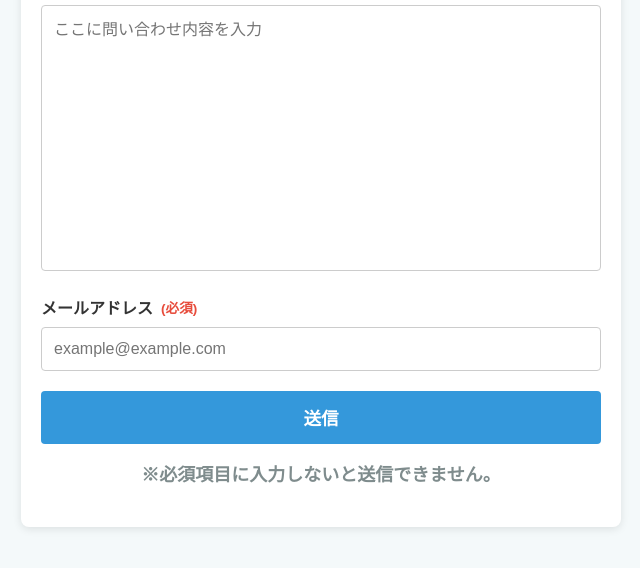
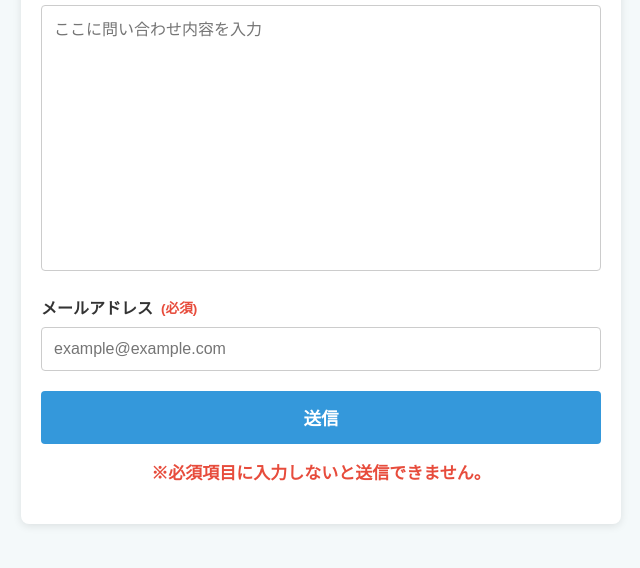
Before and after one commit to 5442mako/illst-forms, a plain HTML site: page index.html in a window 1280 px wide. Shown: the part 122-690 px from the top of the page, without its empty margins (319-959 px from the left). Drawn offline with Linux system fonts and the light colour scheme.

Commit message:
Update index.html

```diff
--- a/index.html
+++ b/index.html
@@ -64,10 +64,11 @@
       color: #ffffff;
     }
 
-    #formStatus {
-      font-size: 18px !important;
+#formStatus {
+      font-size: 17px !important;
       font-weight: bold;
       line-height: 1.5;
+      color: #e74c3c; /* ★最初から赤文字（赤系カラー）にする */
     }
   </style>
 </head>
```
